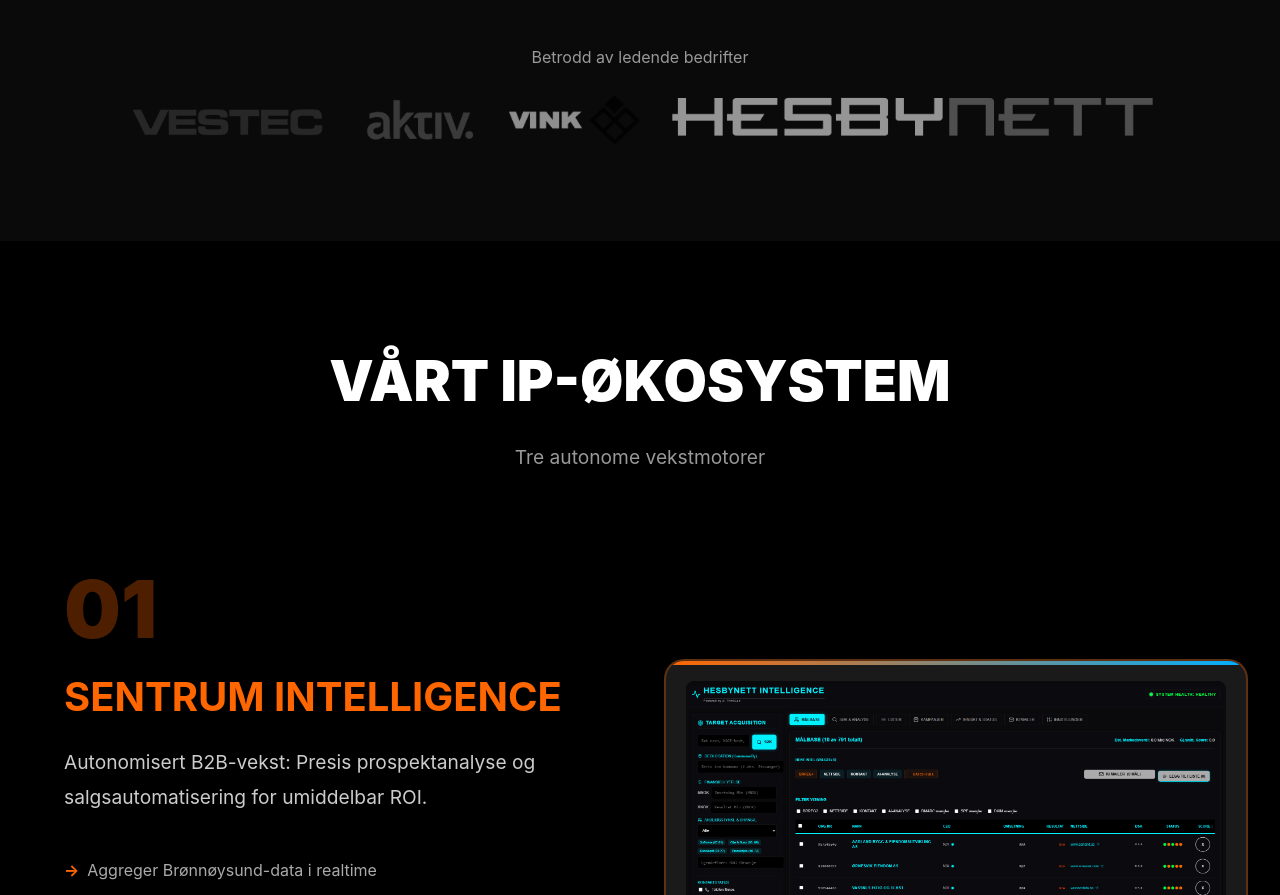
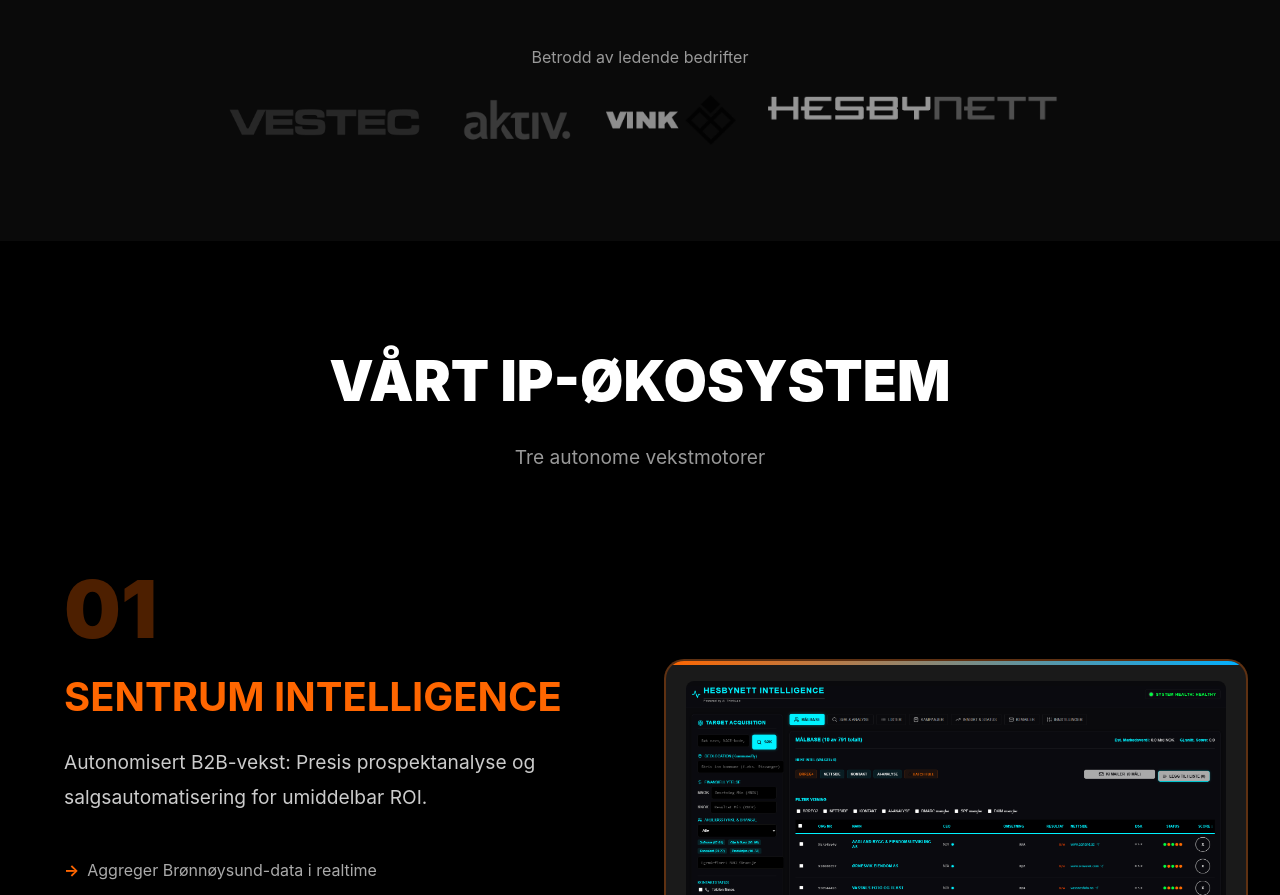
Before and after one commit to aithinklab/web, a plain HTML site: page Index.html in a window 1280 px wide. Shown: the part 1828-2723 px from the top of the page. Drawn offline with Linux system fonts and the light colour scheme.

Commit message:
Update Index.html

```diff
--- a/Index.html
+++ b/Index.html
@@ -711,7 +711,7 @@
                     <img src="VESTEC_LOGO_BLUE_TRANSPARENT.webp" alt="Vestec" style="height: 50px; width: auto;">
                     <img src="AKTIV_EIENDOMSMEGLING_RED_ORIGINAL_LOGO_TRANSPARENT.webp" alt="Aktiv Eiendomsmegling" style="height: 50px; width: auto;">
                     <img src="VINK_NORWAY_AS_LOGO_YELLOW_BLACK_TRANSPARENT.webp" alt="Vink Norway" style="height: 50px; width: auto;">
-                    <img src="hesbynett_logo_ai_thinklab.webp" alt="Hesbynett" style="height: 50px; width: auto;">
+                    <img src="hesbynett_logo_ai_thinklab.webp" alt="Hesbynett" style="height: 30px; width: auto;">
                 </div>
             </div>
         </div>
```
